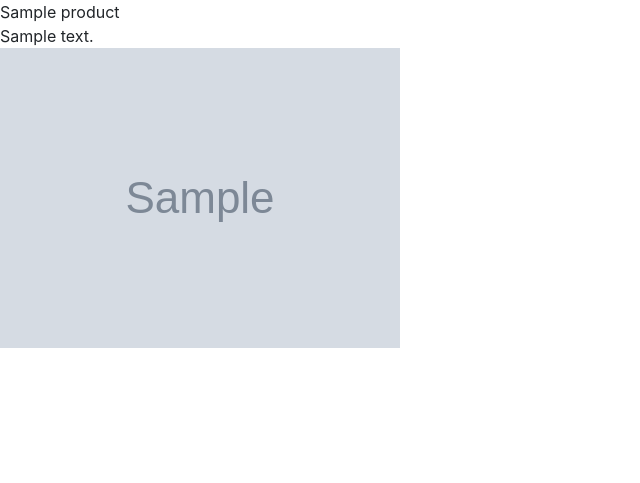
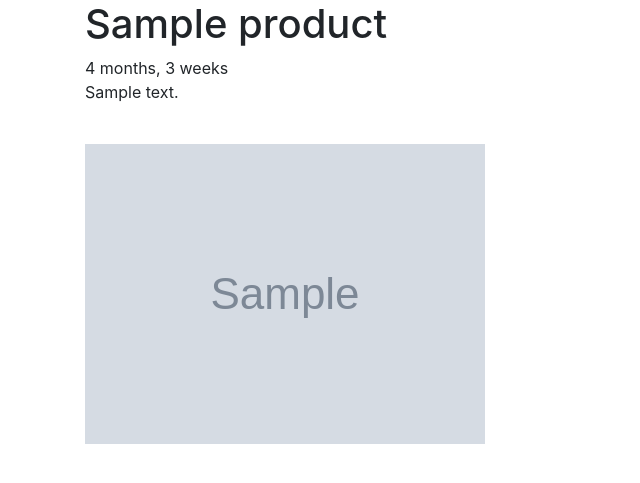
Before and after one commit to choirulihwan/django, a Django app: a page that uses ecommerce/products/templates/products/detail.html in a window 1280 px wide. Shown: the part 56-539 px from the top of the page, without its empty margins (0-640 px from the left). Run offline with Django 3.2, Linux system fonts and the light colour scheme; tables that the repository leaves empty hold one stand-in row (values such as "Sample post"); grey boxes marked "Sample" are stand-in pictures; some libraries are stand-ins or nearby versions.

Commit message:
template filter done

```diff
--- a/ecommerce/products/templates/products/detail.html
+++ b/ecommerce/products/templates/products/detail.html
@@ -1,9 +1,17 @@
 {% extends 'base.html' %}
 
 {% block content %}
-    {{ object.title }} <br/>
-    {{ object.description }} <br/>
-    {% if object.image %}
-        <img src="{{ object.image.url }}" class="img-fluid"/> <br/>
-    {% endif %}
+<div class="container">
+    <div class="row">
+        <div class="col">
+            <h1>{{ object.title }} </h1>
+            {{ object.created|timesince }}
+            {{ object.description|linebreaks }} <br/>
+            {% if object.image %}
+                <img src="{{ object.image.url }}" class="img-fluid"/> <br/>
+            {% endif %}
+        </div>
+    </div>
+</div>
+
 {% endblock %}
--- a/ecommerce/products/templates/products/snippets/card.html
+++ b/ecommerce/products/templates/products/snippets/card.html
@@ -1,10 +1,10 @@
-<div class="card" style="width: 18rem;">
+<div class="card" style="width: 18rem;margin-top:10px;">
     {% if instance.image %}
         <img class="card-img-top" src="{{ instance.image.url }}" alt="{{ instance.title }} logo">
     {% endif %}
   <div class="card-body">
     <h5 class="card-title">{{ instance.title }}</h5>
-    <p class="card-text">{{ instance.description }}</p>
+    <p class="card-text">{{ instance.description|linebreaks|truncatewords:12 }}</p>
     <a href="{{ instance.get_absolute_url }}" class="btn btn-primary">View</a>
     <a href="{% url 'products:detail' slug=instance.slug %}" class="btn btn-warning">URL Shortcut</a>
   </div>
```
